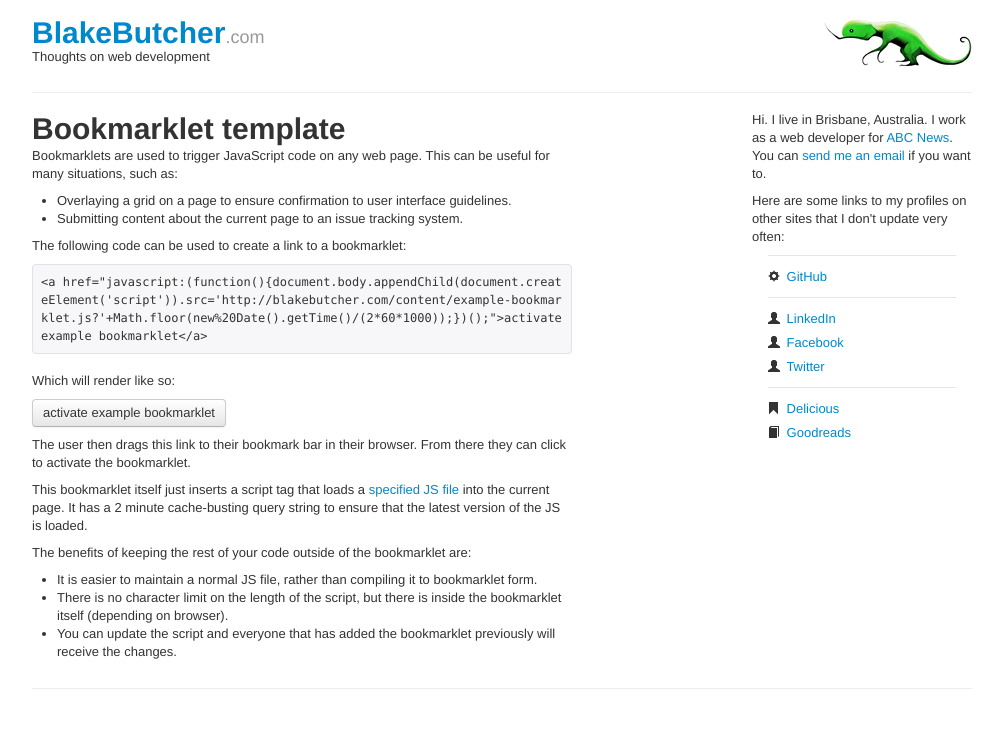
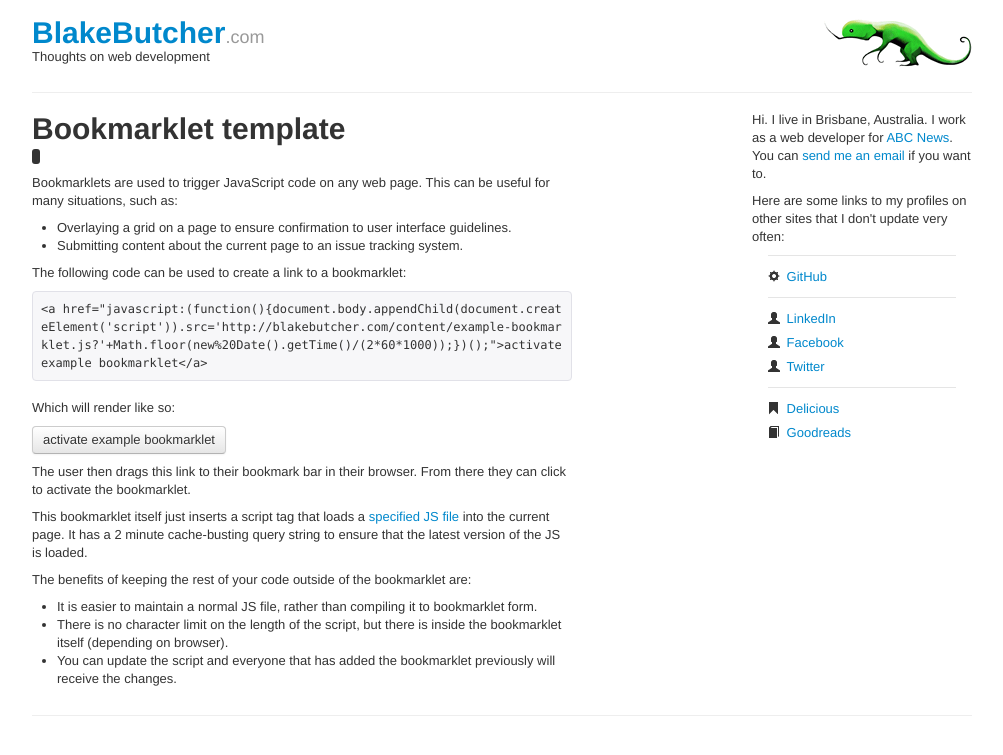
Before and after one commit to blakebutcher/blakebutcher.github.com, a Jekyll site: the page built from _posts/2012-03-31-bookmarklet-template.md, in a window 1280 px wide. Shown: the top 755 px of the page, without its empty margins (138-1141 px from the left). Built offline with Jekyll 4.4.1, drawn with Linux system fonts in a browser that asks for light colours; nearby versions of some CDN libraries.

Commit message:
Separate template for posts

```diff
--- /dev/null
+++ b/_layouts/post.html
@@ -0,0 +1,8 @@
+---
+layout: default
+---
+<div id="post">
+	<h1>{{ page.title }}</h1>
+	<p><span class="label label-inverse">{{ post.date | date_to_string }}</span></p>
+	{{ content }}
+</div>
--- a/_posts/2012-03-31-bookmarklet-template.md
+++ b/_posts/2012-03-31-bookmarklet-template.md
@@ -1,10 +1,7 @@
 ---
-layout: default
+layout: post
 title: Bookmarklet template
 ---
-
-{{ page.title }}
-================
 
 Bookmarklets are used to trigger JavaScript code on any web page. This can be useful for many situations, such as:
 
```
Also changed, not shown: _posts/2012-03-30-first-post.md (+1 -4 lines).
